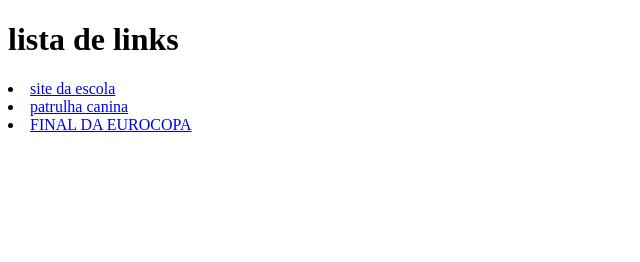
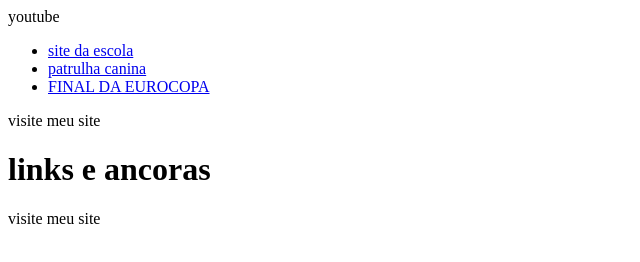
Before and after one commit to gulimaa/site-html, a plain HTML site: page index.html in a window 1280 px wide. Shown: the whole page, without its empty margins (0-640 px from the left). Drawn offline with Linux system fonts and the light colour scheme.

Commit message:
Update index.html

```diff
--- a/index.html
+++ b/index.html
@@ -1,3 +1,22 @@
+<!doctype html>
+<html lang="pt-br">
+  <head>
+    <meta charset="utf-8">
+    <meta name="viewport" content="width=device-width,initial-scale=1.0">
+    <title> guilherme de lima </title>
+ </head>
+ <body>
+  <a herf="pg2.html" rel="next" target="_self > pagina 2 <a/>
+   <h1> lista de links </h1>
+   <a href="https://www.youtube.com/> youtube </a>
+      <ul>
+     <li> <a href="https://www.youtube.com/watch?v=azn4HcjqMWg"> site da escola </a> </li>
+     <li> <a href="https://www.youtube.com/watch?v=vHkP2AdA0bs"> patrulha canina </a> </li>
+   <li> <a href="https://www.youtube.com/watch?v=psOoyQhz9BE"> FINAL DA EUROCOPA </a></li>
+               </ul>
+            </body>
+     </html>
+
 <!doctype html>
 <html lang="pt-br">
   <head>
@@ -7,12 +26,8 @@
  </head>
  <body>
 
-   <h1> lista de links </h1>
-   <a href="https://www.youtube.com/> youtube </a>
-      <ul>
-     <li> <a href="https://www.youtube.com/watch?v=azn4HcjqMWg"> site da escola </a> </li>
-     <li> <a href="https://www.youtube.com/watch?v=vHkP2AdA0bs"> patrulha canina </a> </li>
-   <li> <a href="https://www.youtube.com/watch?v=psOoyQhz9BE"> FINAL DA EUROCOPA </a></li>
-               </ul>
-            </body>
-     </html>
+   <a herf="index.html" rel="prev" target="_blank">visite meu site</a>
+   <h1>links e ancoras </h1>
+   <a herf="https://www.youtube.com/watch?v=lNLwKvqdsnM"> visite meu site
+ </body>
+</html>
```
